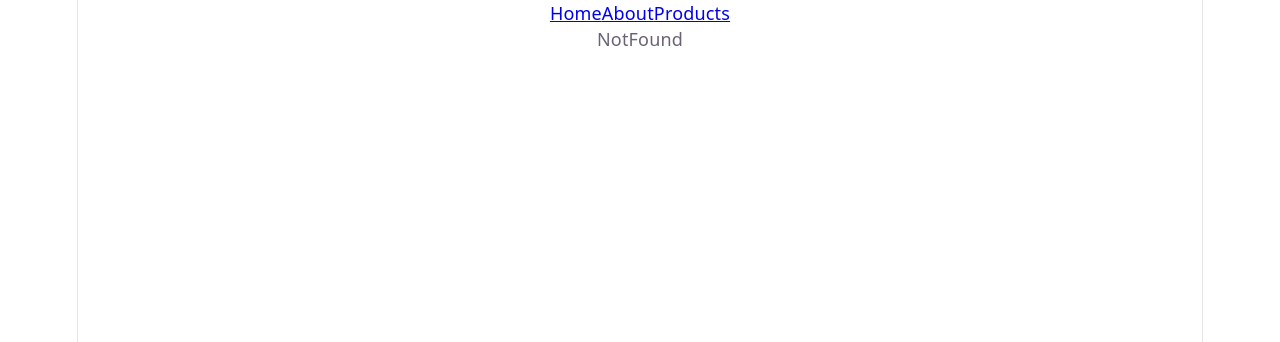
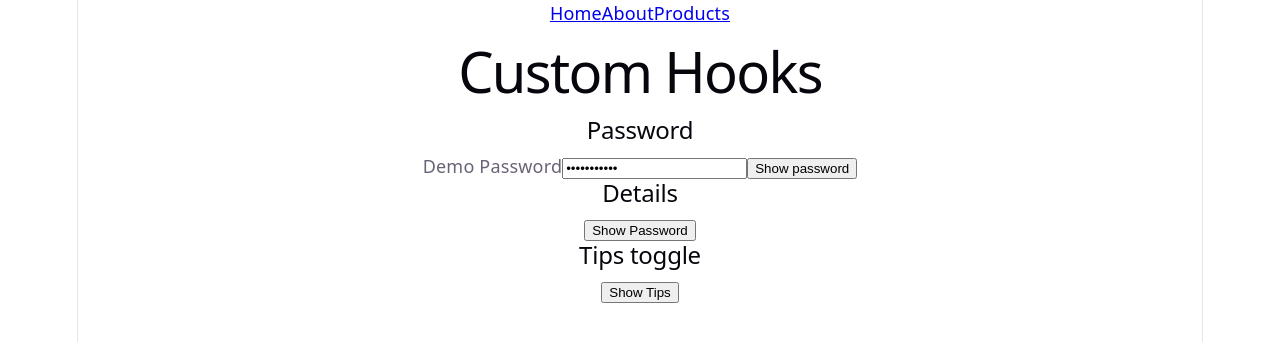
Before and after one commit to AdaBugHunter/react-project, a React (Vite) app: page /custom-hooks-practice in a window 1280 px wide. Shown: the top 342 px of the page. Built offline with nearby package versions, Linux system fonts and the light colour scheme.

Commit message:
Add custom hook practice

```diff
--- /dev/null
+++ b/src/components/hooks-practice/DetailToggle.jsx
@@ -0,0 +1,17 @@
+import useToggle from "../../hooks/useToggle"
+
+function DetailToggle() {
+
+  const {isOpen, toggle} = useToggle();
+  return (
+    <section>
+        <h2>Details</h2>
+        <button type='button' onClick={toggle}>
+            {isOpen ? "Hide Password" : "Show Password"}
+        </button>
+        {isOpen && <p>This is the details text</p>}
+    </section>
+  )
+}
+
+export default DetailToggle
--- /dev/null
+++ b/src/components/hooks-practice/PasswordToggle.jsx
@@ -0,0 +1,23 @@
+import useToggle from "../../hooks/useToggle"
+
+function PasswordToggle() {
+  const {isOpen, toggle} = useToggle();
+
+  return (
+    <section>
+        <h2>Password</h2>
+        <label htmlFor="practice-password">Demo Password</label>
+        <input
+        id="practice-password"
+        type={isOpen ? "text" : "password"}
+        value="practice123"
+        readOnly
+        />
+        <button type='button' onClick={toggle}>
+          {isOpen ? "Hide password" : "Show password"}
+        </button>
+    </section>
+  )
+}
+
+export default PasswordToggle
--- /dev/null
+++ b/src/components/hooks-practice/TipsToggle.jsx
@@ -0,0 +1,16 @@
+import useToggle from "../../hooks/useToggle"
+
+function TipsToggle() {
+  const {isOpen, toggle} = useToggle();
+  return (
+    <section>
+        <h2>Tips toggle</h2>
+        <button type="button" onClick={toggle}>
+            {isOpen ? "Hide Tips" : "Show Tips"}
+        </button>
+        {isOpen && <p>Tips of toggle</p>}
+    </section>
+  )
+}
+
+export default TipsToggle
--- /dev/null
+++ b/src/hooks/useToggle.js
@@ -0,0 +1,12 @@
+import { useState } from 'react'
+
+function useToggle() {
+  const [isOpen, setIsOpen] = useState(false);
+
+  const toggle = () => {
+    setIsOpen((previous) => !previous)
+  }
+  return { isOpen, toggle }
+}
+
+export default useToggle
--- /dev/null
+++ b/src/pages/CustomHooksPractice.jsx
@@ -0,0 +1,16 @@
+import PasswordToggle from "../components/hooks-practice/PasswordToggle";
+import DetailToggle from "../components/hooks-practice/DetailToggle";
+import TipsToggle from "../components/hooks-practice/TipsToggle";
+
+ function CustomHooksPractice() {
+   return (
+     <main>
+        <h1>Custom Hooks</h1>
+        <PasswordToggle />
+        <DetailToggle />
+        <TipsToggle />
+     </main>
+   )
+ }
+
+ export default CustomHooksPractice
--- a/src/routes/AppRoutes.jsx
+++ b/src/routes/AppRoutes.jsx
@@ -6,6 +6,7 @@ import ProductDetail from '../pages/ProductDetail'
 import NotFound from '../pages/NotFound'
 import CompositionPractice from '../pages/CompositionPractice'
 import ContextPractice from '../pages/ContextPractice'
+import CustomHooksPractice from '../pages/CustomHooksPractice'
 
 function AppRoutes() {
   return (
@@ -17,6 +18,7 @@ function AppRoutes() {
     <Route path='*' element={<NotFound />}/>
     <Route path="/composition-practice" element={<CompositionPractice />} />
     <Route path="/context-practice" element={<ContextPractice />} />
+    <Route path="/custom-hooks-practice" element={<CustomHooksPractice />}></Route>
 
    </Routes>
   )
```
